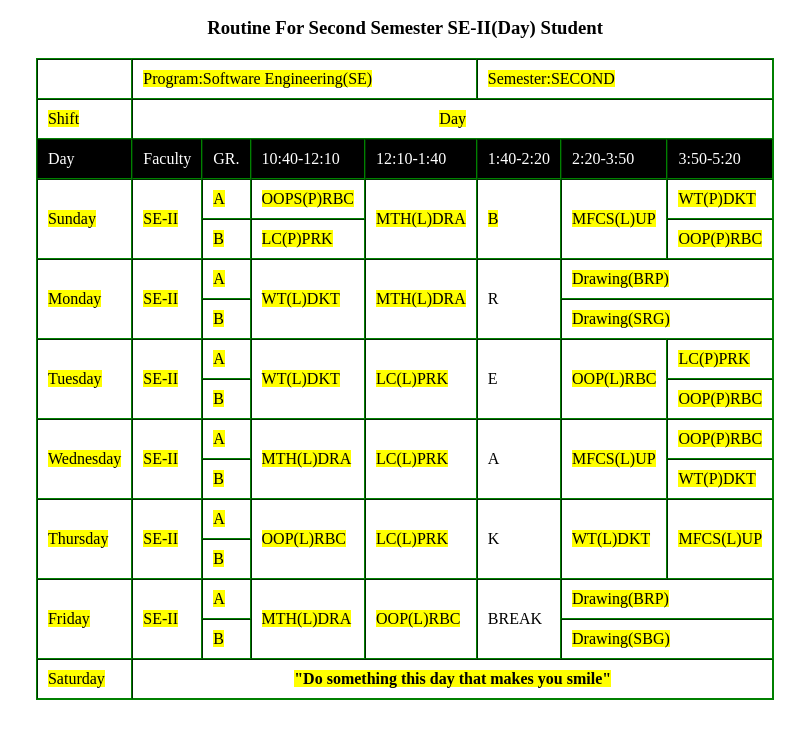
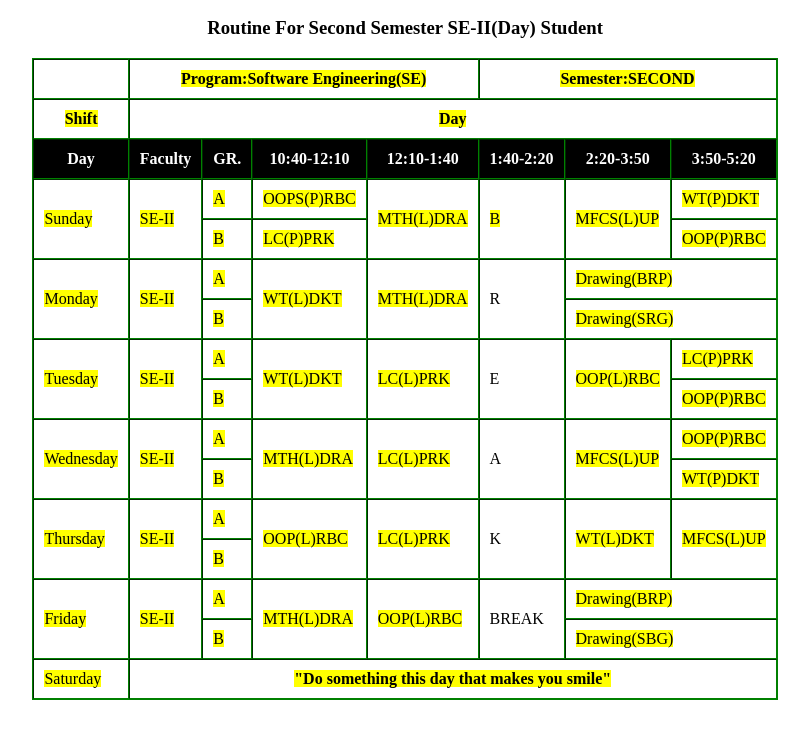
Before and after one commit to iamisha/BESE-II-Day-Routine, a plain HTML site: page s-code/index.html in a window 1280 px wide. Shown: the part 50-788 px from the top of the page, without its empty margins (235-1044 px from the left). Drawn offline with Linux system fonts and the light colour scheme.

Commit message:
data chnaged to header

```diff
--- a/s-code/index.html
+++ b/s-code/index.html
@@ -17,6 +17,7 @@
         </mark>
     </style>
 </head>
+<!--Body Section-->
 
 <body>
     <h2 align="center">Nepal College of Information Technology</h2>
@@ -24,20 +25,20 @@
     <table border=1px cellspacing=0 cellpadding="10" align="center">
         <tr>
             <td> </td>
-            <td colspan=4><mark>Program:Software Engineering(SE)</td></mark>
-                <td colspan=3><mark>Semester:SECOND</mark></td>
+            <th colspan=4><mark>Program:Software Engineering(SE)</th></mark>
+                <th colspan=3><mark>Semester:SECOND</mark></th>
         </tr>
-        <td><mark>Shift</mark></td>
-        <td colspan=7 align=center><mark>Day</mark></td>
+        <th><mark>Shift</mark></th>
+        <th colspan=7 align=center><mark>Day</mark></th>
         <tr style="background-color: black;color: white;">
-            <td>Day</td>
-            <td>Faculty</td>
-            <td>GR.</td>
-            <td>10:40-12:10</td>
-            <td>12:10-1:40</td>
-            <td>1:40-2:20</td>
-            <td>2:20-3:50</td>
-            <td>3:50-5:20</td>
+            <th>Day</th>
+            <th>Faculty</th>
+            <th>GR.</th>
+            <th>10:40-12:10</th>
+            <th>12:10-1:40</th>
+            <th>1:40-2:20</th>
+            <th>2:20-3:50</th>
+            <th>3:50-5:20</th>
         </tr>
         <tr>
             <td rowspan=2><mark>Sunday</mark></td>
```
